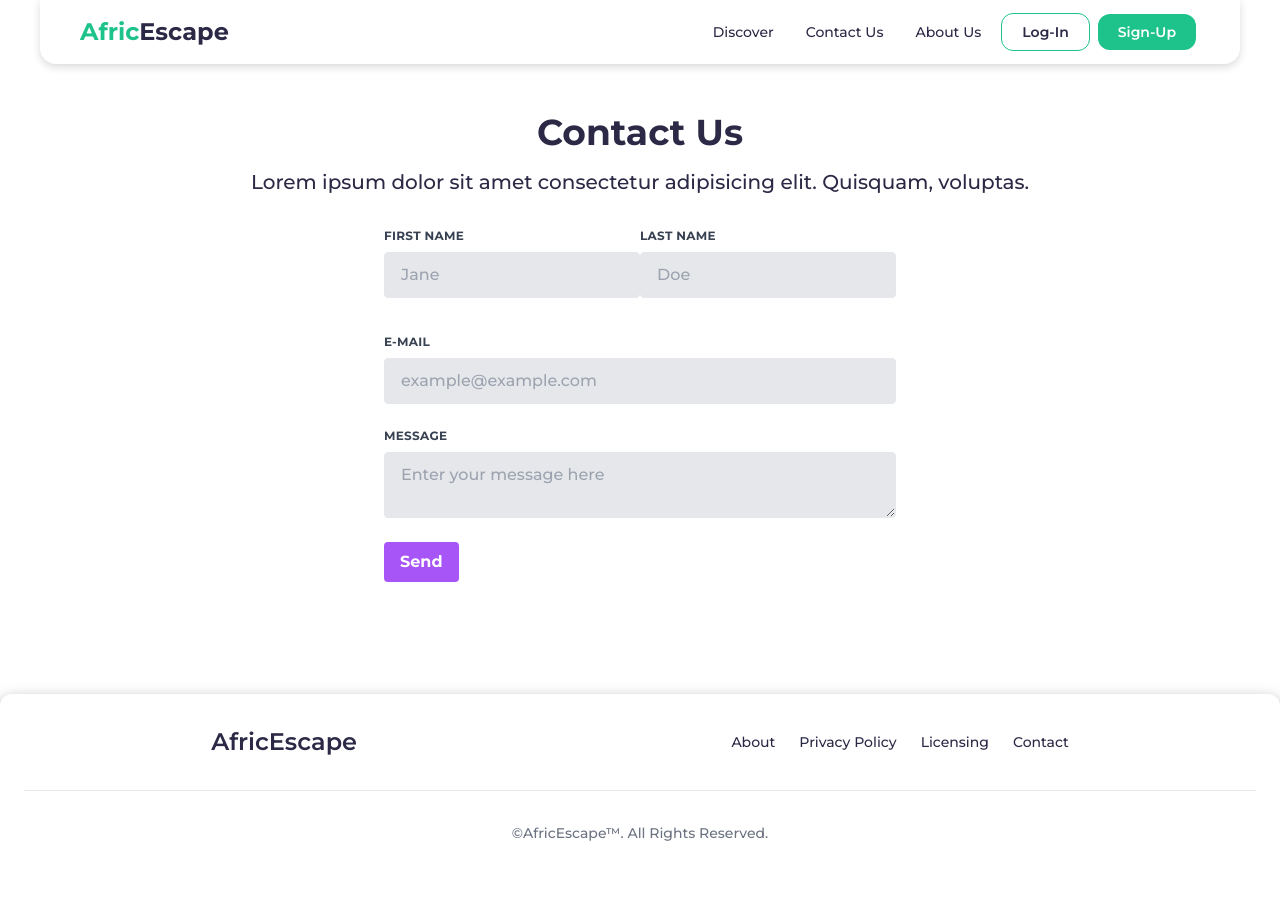
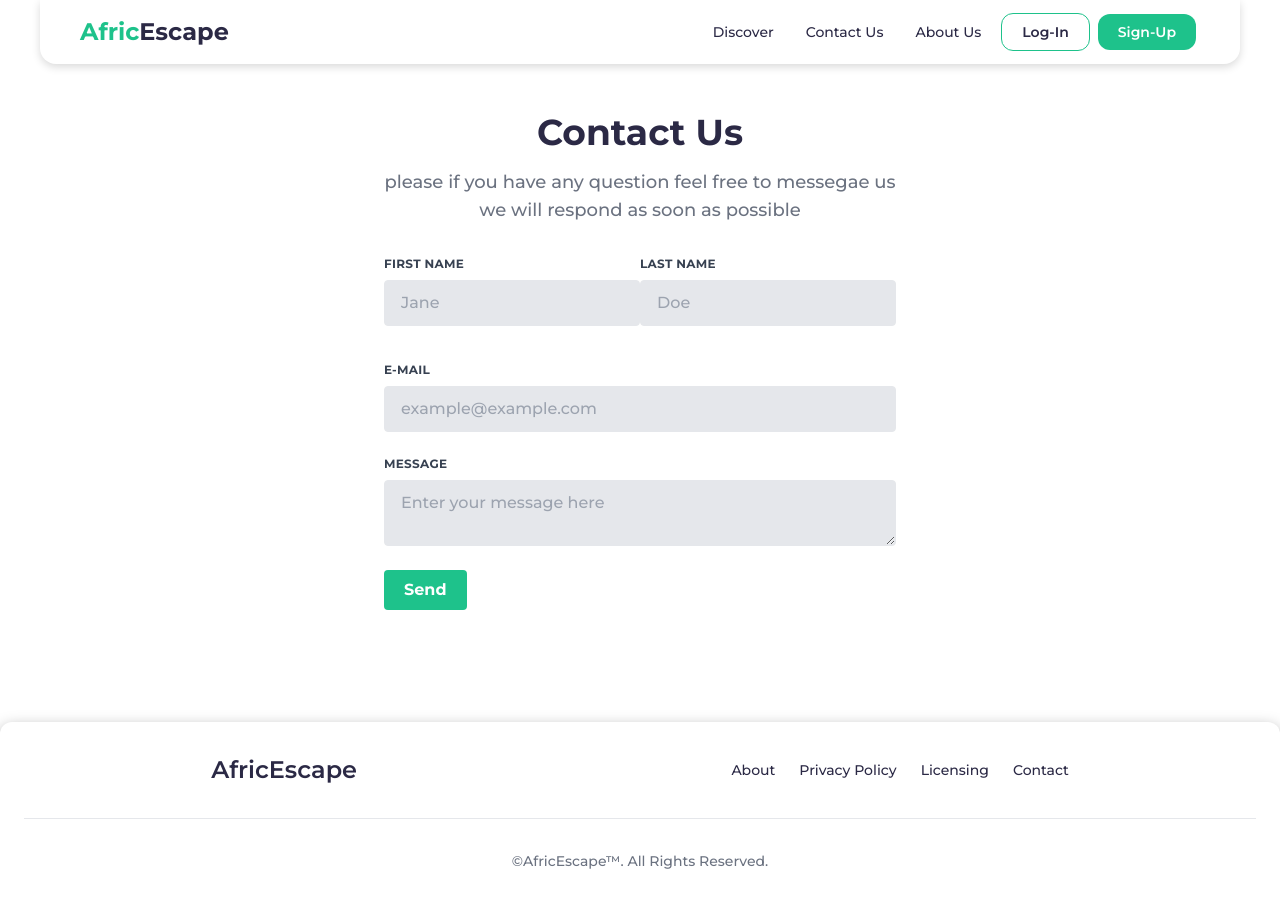
Before and after one commit to bilalabdelkadir/AfricEscape, a React (Vite) app: page /contact in a window 1280 px wide. Before the commit the page ends 875 px from the top, so only its background shows below. Built offline with nearby package versions, Linux system fonts and the light colour scheme; no server answers.

Commit message:
updated some smal issue

```diff
--- a/src/pages/ContactUs.jsx
+++ b/src/pages/ContactUs.jsx
@@ -49,13 +49,13 @@ const ContactUs = () => {
       <NavBar />
       <div className="my-10 md:my-20 lg:my-28 flex flex-col max-w-5xl mx-auto items-center justify-center">
         <h1 className="text-3xl md:text-4xl font-bold mb-4">Contact Us</h1>
-        <p className="text-lg md:text-xl mb-8">
-          Lorem ipsum dolor sit amet consectetur adipisicing elit. Quisquam,
-          voluptas.
+        <p className="text-sm md:text-lg mb-8 w-1/2 text-center text-gray-500">
+          please if you have any question feel free to messegae us we will
+          respond as soon as possible
         </p>
         <form className="w-full max-w-lg" onSubmit={handleSubmit}>
           <div className="flex flex-wrap mb-6">
-            <div className="w-full md:w-1/2 mb-6 md:mb-0">
+            <div className="w-full md:w-1/2 mb-6 md:mb-0 ">
               <label
                 className="block uppercase tracking-wide text-gray-700 text-xs font-bold mb-2"
                 htmlFor="first-name"
@@ -123,7 +123,7 @@ const ContactUs = () => {
             <p className="text-green-500 mb-6">Message sent successfully!</p>
           ) : (
             <button
-              className="bg-purple-500 hover:bg-purple-400 focus:shadow-outline focus:outline-none text-white font-bold py-2 px-4 rounded"
+              className="bg-primary hover:bg-purple-400 focus:shadow-outline focus:outline-none text-white font-bold py-2 px-5 rounded"
               type="submit"
             >
               {" "}
```
